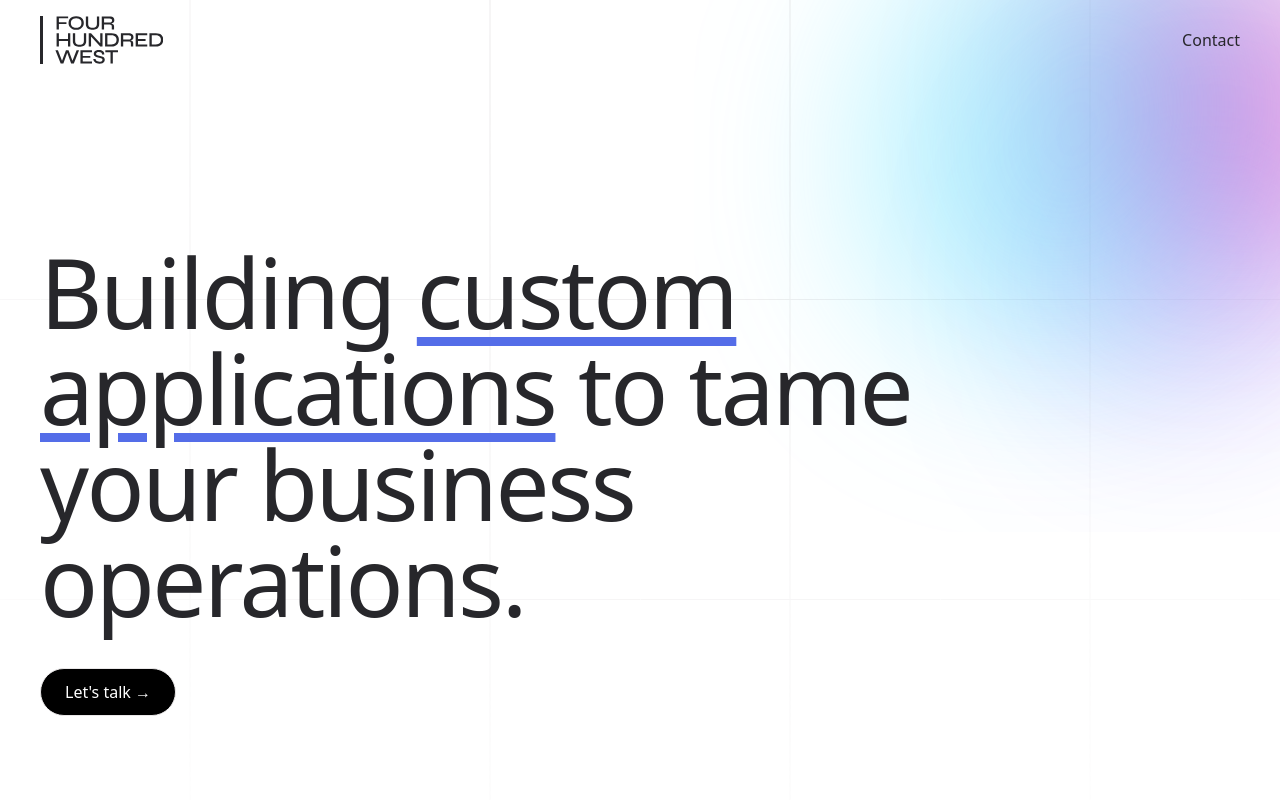
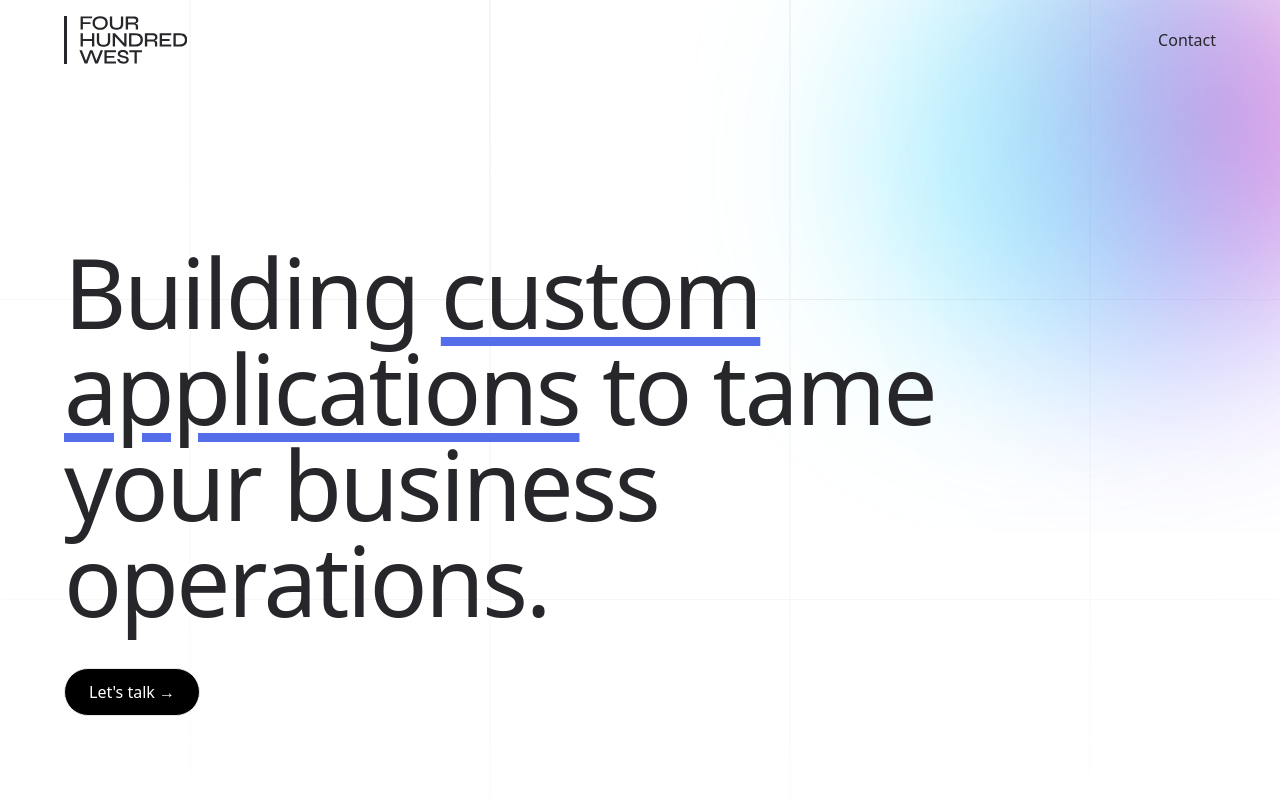
Before and after one commit to fourhundredwest/fhw, a Nuxt app: page / in a window 1280 px wide. Shown: the top 800 px of the page. Built offline with nearby package versions, Linux system fonts and the light colour scheme.

Commit message:
update max width

```diff
--- a/assets/css/main.css
+++ b/assets/css/main.css
@@ -19,7 +19,7 @@
 	--gap: theme(spacing.6);
 	--header-height: theme(spacing.20);
 	--content-height: calc(100vh - var(--header-height));
-	--content-width: theme(maxWidth.7xl);
+	--content-width: theme(maxWidth.6xl);
 	--form-height: theme(spacing.12);
 
 	@media screen(sm) {
```
